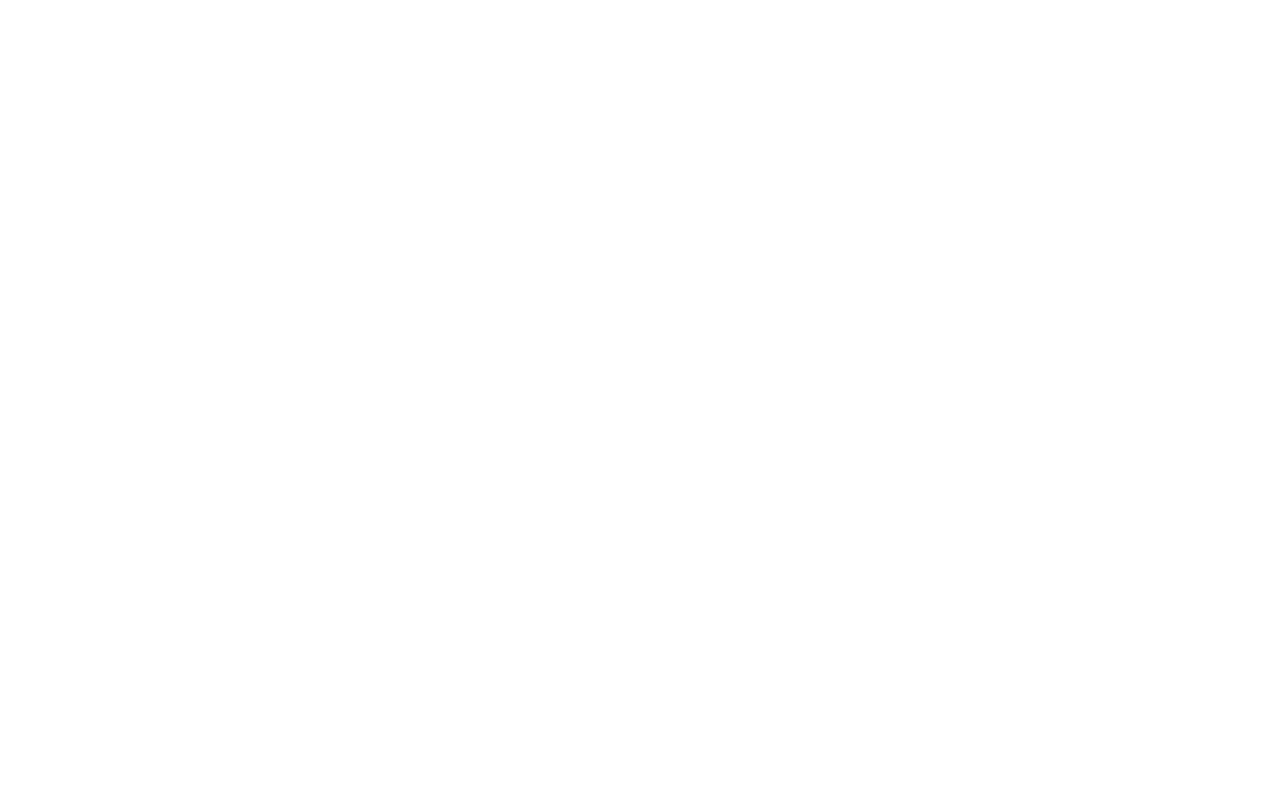
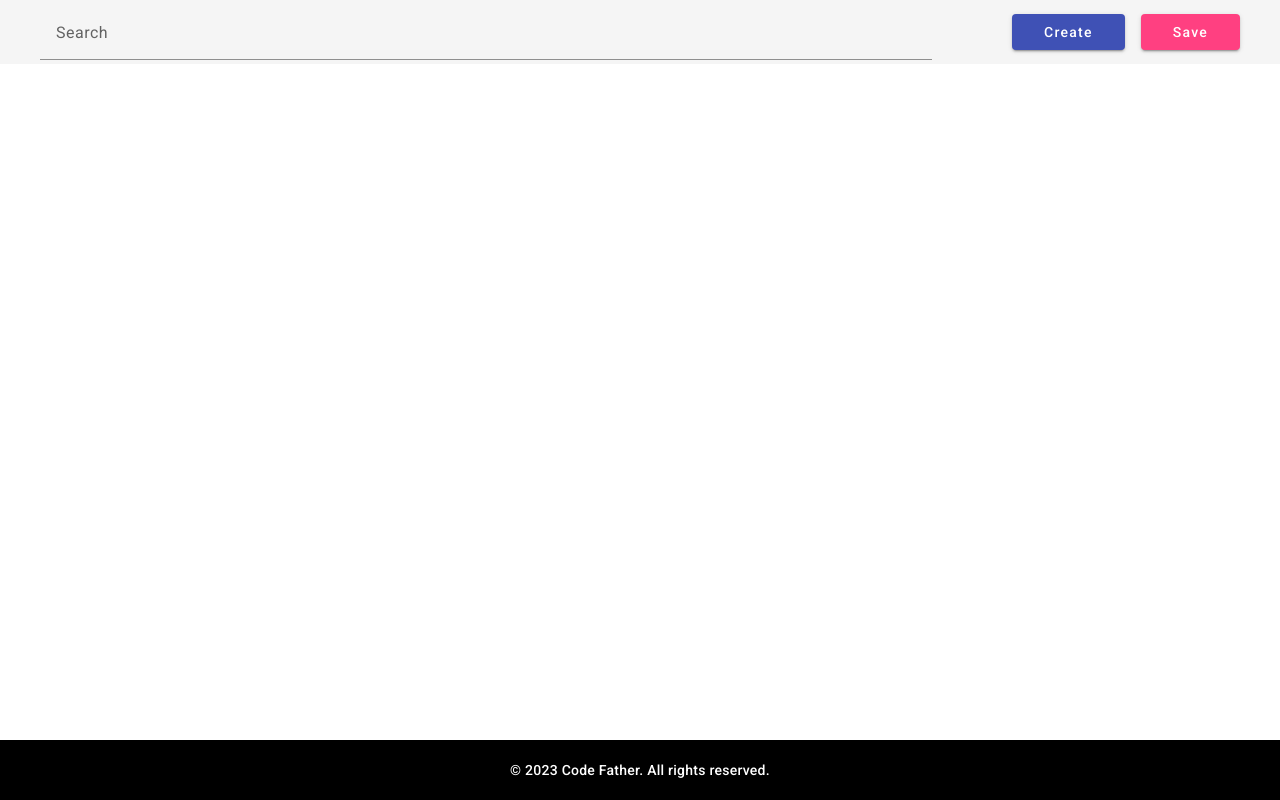
Before and after one commit to WagdySamih/Angular-Assignment, an Angular app: page / in a window 1280 px wide. Built offline with nearby package versions, Linux system fonts and the light colour scheme.

Commit message:
Feat: implements UI for header and footer components

```diff
--- a/src/app/app.component.html
+++ b/src/app/app.component.html
@@ -1 +1,5 @@
-<router-outlet> </router-outlet>
+<div class="container">
+  <app-header />
+  <router-outlet />
+  <app-footer />
+</div>
--- a/src/app/app.component.scss
+++ b/src/app/app.component.scss
@@ -0,0 +1,10 @@
+.container {
+  display: flex;
+  flex-direction: column;
+  justify-content: space-between;
+  min-height: 100vh;
+
+  router-outlet {
+    flex: 1;
+  }
+}
--- /dev/null
+++ b/src/app/shared/components/footer/footer.component.html
@@ -0,0 +1,7 @@
+<footer role="contentinfo">
+  <mat-toolbar class="footer" role="presentation">
+    <span class="copy-right-text"
+      >© 2023 Code Father. All rights reserved.</span
+    >
+  </mat-toolbar>
+</footer>
--- /dev/null
+++ b/src/app/shared/components/footer/footer.component.scss
@@ -0,0 +1,14 @@
+@import "../../../../styles/variables";
+
+.footer {
+  background-color: $black;
+  display: flex;
+  justify-content: center;
+  align-items: center;
+  height: 3.75rem;
+}
+
+.copy-right-text {
+  color: $white;
+  font-size: $fz-sm;
+}
--- /dev/null
+++ b/src/app/shared/components/header/header.component.html
@@ -0,0 +1,29 @@
+<header role="banner">
+  <mat-toolbar class="header">
+    <div class="content">
+      <!-- <div class="search-container"> -->
+      <mat-form-field appearance="fill" class="search-input">
+        <mat-label>Search</mat-label>
+        <input matInput type="search" />
+        <button
+          matSuffix
+          mat-icon-button
+          aria-label="Clear"
+          *ngIf="searchValue"
+        >
+          <mat-icon>close</mat-icon>
+        </button>
+      </mat-form-field>
+      <!-- </div> -->
+
+      <div class="buttons-container">
+        <button mat-raised-button color="primary" class="create-button">
+          Create
+        </button>
+        <button mat-raised-button color="accent" class="save-button">
+          Save
+        </button>
+      </div>
+    </div>
+  </mat-toolbar>
+</header>
--- /dev/null
+++ b/src/app/shared/components/header/header.component.scss
@@ -0,0 +1,41 @@
+@import "../../../../styles/variables";
+
+header[role="banner"] {
+  display: flex;
+  justify-content: center;
+
+  .content {
+    max-width: $max-width;
+    width: 100%;
+    margin: 0 auto;
+    display: flex;
+    justify-content: space-between;
+    align-items: center;
+  }
+
+  mat-toolbar.header {
+    padding: 2rem 1rem;
+
+    .search-input {
+      display: flex;
+      align-items: center;
+      flex-grow: 1;
+      width: 100%;
+      margin-right: 1rem;
+      margin-top: 1.35rem;
+      padding-inline-end: 4rem;
+    }
+
+    .buttons-container {
+      display: flex;
+      align-items: center;
+      gap: 1rem;
+
+      .create-button,
+      .save-button {
+        border-radius: 4px;
+        padding: 0.5rem 2rem;
+      }
+    }
+  }
+}
--- /dev/null
+++ b/src/app/shared/components/header/header.component.ts
@@ -0,0 +1,10 @@
+import { Component } from '@angular/core';
+
+@Component({
+  selector: 'app-header',
+  templateUrl: './header.component.html',
+  styleUrls: ['./header.component.scss'],
+})
+export class HeaderComponent {
+  searchValue = '';
+}
```
Also changed, not shown: src/app/app.module.ts (+10 -6 lines), src/app/shared/components/footer/footer.component.ts (added, +10 -0 lines), src/app/shared/shared.module.ts (added, +32 -0 lines), 2 other files (tests, documents, lock files or other folders).
